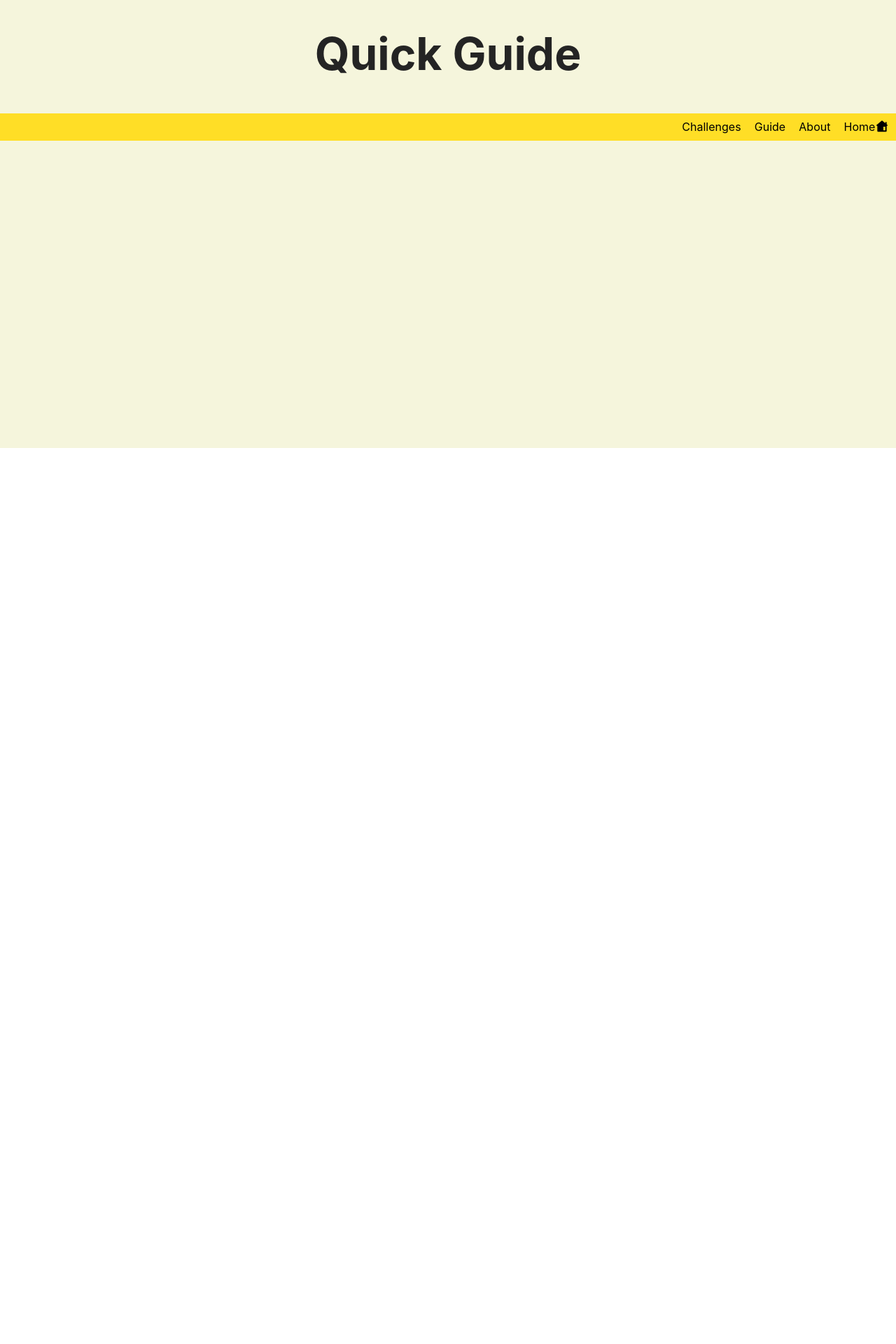
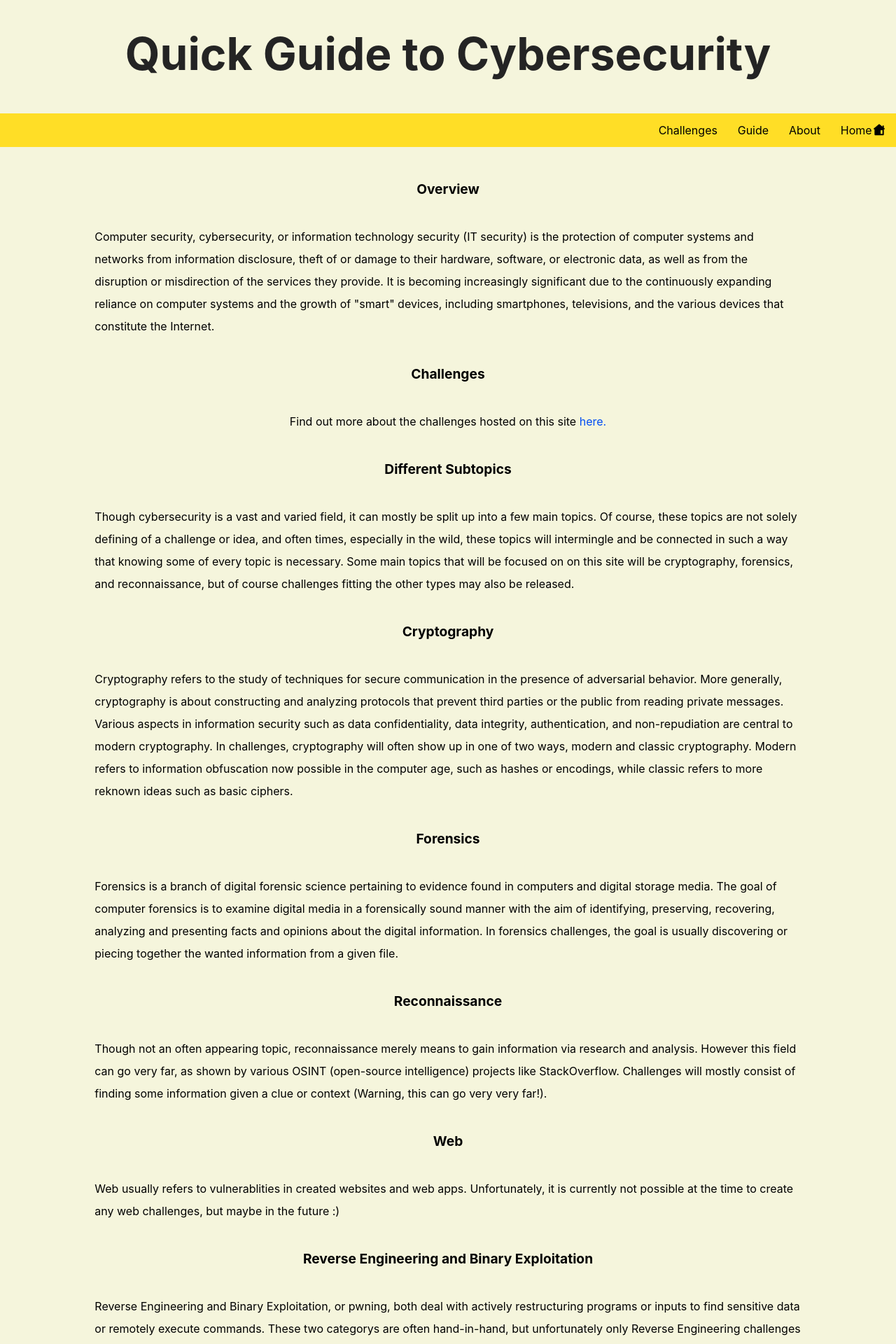
Before and after one commit to alexgeethob/cycow-weekly, a Next.js app: page /guide in a window 1280 px wide. Shown: the top 1920 px of the page at 70% size. Before the commit the page ends 800 px from the top, so only its background shows below. Built offline with nearby package versions, Linux system fonts and the light colour scheme.

Commit message:
main site complete, added first chal

```diff
--- a/pages/guide.js
+++ b/pages/guide.js
@@ -3,18 +3,18 @@ import Image from "next/image";
 import styles from "/styles/Home.module.css";
 import Link from "next/link";
 
-export default function About() {
+export default function Guide() {
   return (
     <div className={styles.container}>
       <Head>
-        <title>Guide</title>
+        <title>Quick Guide</title>
         <meta name="description" content="Not sponsored (yet)" />
-        <link rel="icon" href="/logo.ico" />
+        <link rel="icon" href="/o.ico" />
       </Head>
 
       <main className={styles.main}>
         <header>
-        <h1 className={styles.title}>Quick Guide</h1>
+          <h1 className={styles.title}>Quick Guide to Cybersecurity</h1>
         </header>
         <nav className={styles.nav}>
           <div className={styles.navList}>
@@ -30,12 +30,58 @@ export default function About() {
             <Link href="/guide">
               <a>Guide</a>
             </Link>
-            <Link href="/challeges/index">
+            <Link href="/challenges">
               <a>Challenges</a>
             </Link>
           </div>
         </nav>
-    </main>
+        <h2 className={styles.subtitle}>Overview</h2>
+        <p className={styles.body}>Computer security, cybersecurity, or information technology security
+         (IT security) is the protection of computer systems and networks from information disclosure,
+         theft of or damage to their hardware, software, or electronic data, as well as from the disruption
+          or misdirection of the services they provide. It is becoming increasingly significant due
+           to the continuously expanding reliance on computer systems and the growth of "smart" devices, including smartphones,
+             televisions, and the various devices that constitute the Internet.</p>
+        <h2 className={styles.subtitle}>Challenges</h2>
+        <p className={styles.body}>Find out more about the challenges hosted on this site{' '}<Link href="/challenges">
+              <a>here.</a>
+            </Link></p>
+        <h2 className={styles.subtitle}>Different Subtopics</h2>
+        <p className={styles.body}>Though cybersecurity is a vast and varied field, it can mostly be split up into
+        a few main topics. Of course, these topics are not solely defining of a challenge or idea, and often times, especially in
+        the wild, these topics will intermingle and be connected in such a way that knowing some of every topic is necessary.
+        Some main topics that will be focused on on this site will be cryptography, forensics, and reconnaissance, but of course challenges
+        fitting the other types may also be released.</p>
+        <h2 className={styles.subtitle}>Cryptography</h2>
+        <p className={styles.body}>Cryptography refers to the study of techniques for secure communication
+         in the presence of adversarial behavior. More generally, cryptography is about constructing and analyzing
+        protocols that prevent third parties or the public from reading private messages. Various aspects in information
+           security such as data confidentiality, data integrity, authentication, and non-repudiation are central to modern cryptography.
+           In challenges, cryptography will often show up in one of two ways, modern and classic cryptography. Modern refers to information
+           obfuscation now possible in the computer age, such as hashes or encodings, while classic refers to more reknown ideas such as basic ciphers. </p>
+        <h2 className={styles.subtitle}>Forensics</h2>
+        <p className={styles.body}>Forensics is a branch of digital forensic science pertaining to evidence found in computers
+         and digital storage media. The goal of computer forensics is to examine digital media in a forensically sound manner with
+        the aim of identifying, preserving, recovering, analyzing and presenting facts and opinions about the digital information.
+        In forensics challenges, the goal is usually discovering or piecing together the wanted information from a given file. </p>
+        <h2 className={styles.subtitle}>Reconnaissance</h2>
+        <p className={styles.body}>Though not an often appearing topic, reconnaissance merely means to gain information via research
+        and analysis. However this field can go very far, as shown by various OSINT (open-source intelligence) projects like StackOverflow.
+        Challenges will mostly consist of finding some information given a clue or context (Warning, this can go very very far!).</p>
+        <h2 className={styles.subtitle}>Web</h2>
+        <p className={styles.body}>Web usually refers to vulnerablities in created websites and web apps. Unfortunately, it is currently not
+        possible at the time to create any web challenges, but maybe in the future :)</p>
+        <h2 className={styles.subtitle}>Reverse Engineering and Binary Exploitation</h2>
+        <p className={styles.body}>Reverse Engineering and Binary Exploitation, or pwning, both deal with actively restructuring programs or inputs
+        to find sensitive data or remotely execute commands. These two categorys are often hand-in-hand, but unfortunately only Reverse Engineering
+        challenges can be posted at this time, as it is not possible to host a virtual box to run commands for Binary Exploitation</p>
+        <h2 className={styles.subtitle}>Other</h2>
+        <p className={styles.body}>Cybersecurity is still a very wide and vast field, and there are defintely more topics than those listed head,
+        such as networking. Many miscellaneous challenges will be listed under this category. </p>
+      </main>
+      <footer>
+        <a href="mailto:alexzhang05@gmail.com">Contact</a>
+      </footer>
     </div>
   );
-  }
+}
--- a/styles/Chal.module.css
+++ b/styles/Chal.module.css
@@ -38,37 +38,42 @@
     align-items: center;
   }
 
-  .title a {
-    color: #0070f3;
-    text-decoration: none;
+  .title {
+    margin: 3rem;
+    padding: 0.5rem;
+    line-height: 1.15;
+    color: black;
+    font-size: 4rem;
+    text-align: center;
+    border-radius: 3.5rem;
+    background-image: linear-gradient(135deg, #ee0909, #ec9421);
+    background-clip: text;
+    background-position: bottom left;
+    background-repeat: no-repeat;
+    background-size: 0% 100%;
+    transition: background-size 0.4s ease 0.3s, color 0.3s ease;
   }
 
-  .title a:hover {
-    text-decoration: underline;
+  .title:hover{
+    background-size: 100% 100%;
+    color: transparent;
   }
 
-  .title {
-    margin: 0;
-    line-height: 1.15;
-    font-size: 4rem;
-  }
-
-  .title,
-  .description {
+  .body{
+    max-width: 80ch;
+    margin: 0.5rem;
+    padding: 0.5rem;
+    line-height: 2rem;
     text-align: center;
-  }
-
-  .description {
-    margin: 4rem 0;
-    line-height: 1.5;
-    font-size: 1.5rem;
   }
 
   .code {
     background: #fafafa;
     border-radius: 5px;
     padding: 0.75rem;
+    margin: 0.75rem;
     font-size: 1.1rem;
+    max-width: 50ch;
     font-family: Menlo, Monaco, Lucida Console, Liberation Mono, DejaVu Sans Mono,
       Bitstream Vera Sans Mono, Courier New, monospace;
   }
--- a/styles/Home.module.css
+++ b/styles/Home.module.css
@@ -1,5 +1,5 @@
 .container{
-  background-color: beige;
+  min-height: 100vh;
 }
 .nav{
   background-color: rgb(255, 222, 38);
@@ -19,40 +19,13 @@
   border-radius: 0.2rem;
   display: flex;
   float: right;
-  margin: 0.2rem;
+  margin: 0.5rem;
   padding: 0.4rem;
   text-align: center;
 }
 
-.navList a:hover, .navList .navBtn:hover{
+.navList a:hover{
   background-color: rgb(212, 168, 23);
-}
-
-.navList .navBtn{
-  border-radius: 0.3rem;
-  border: none;
-  outline: none;
-  display: flex;
-  font-family: inherit;
-  float: right;
-  margin: 0.2rem;
-  padding: 0.4rem;
-  text-align: center;
-  background-color: inherit;
-  font-size: 16px;
-}
-
-.navList .navBtnContent{
-  display: none;
-  position: absolute;
-  background-color: #f9f9f9;
-  min-width: 160px;
-  box-shadow: 0px 8px 16px 0px rgba(0,0,0,0.2);
-  z-index: 1;
-}
-
-.navBtn:hover .navList .navBtnContent{
-  display: grid;
 }
 
 .main {
@@ -71,6 +44,7 @@
   font-size: 4rem;
 }
 
+
 .title{
   background-image: linear-gradient(35deg, #ff285d, #0b27a7);
   background-position: bottom;
@@ -79,6 +53,10 @@
   border-radius: 10px;
   color: #242424;
   transition: background-size 0.6s ease-in-out, color 0.5s ease;
+  opacity: 0;
+  transform: translateY(-60%);
+  animation: fadeIn 1.3s ease-in-out;
+  animation-fill-mode: forwards;
 }
 
 .title:hover{
@@ -91,10 +69,18 @@
   text-align: center;
 }
 
+@keyframes fadeIn {
+  to{
+    opacity: 1;
+    transform: translateY(0);
+  }
+}
+
 .subtitle{
-  margin: 2rem;
+  margin: 1.5rem;
   font-size: larger;
   font-weight: bold;
+  text-align: center;
 }
 
 .description {
@@ -104,7 +90,6 @@
 }
 
 .code {
-  background: #fafafa;
   border-radius: 5px;
   padding: 0.75rem;
   font-size: 1.1rem;
@@ -131,7 +116,8 @@
   border: 1px solid #eaeaea;
   border-radius: 10px;
   transition: all 0.6s ease;
-  max-width: 300px;
+  max-width: 320px;
+  min-height: 10rem;
 }
 
 .card:hover{
@@ -143,12 +129,12 @@
 
 .card h2 {
   margin: 1rem;
-  font-size: 1.5rem;
+  font-size: 2rem;
 }
 
 .card p {
   margin: 0;
-  font-size: 1.25rem;
+  font-size: 1.5rem;
   line-height: 1.5;
 }
 
@@ -183,4 +169,10 @@
 
 .body a{
   color: #004df3;
+
 }
+
+.important{
+  font-weight: bolder;
+  font-size: larger;
+}
--- a/styles/globals.css
+++ b/styles/globals.css
@@ -4,6 +4,7 @@ body {
   margin: 0;
   font-family: -apple-system, BlinkMacSystemFont, Segoe UI, Roboto, Oxygen,
     Ubuntu, Cantarell, Fira Sans, Droid Sans, Helvetica Neue, sans-serif;
+  background-color: beige;
 }
 
 footer{
```
Also changed, not shown: pages/about.js (+46 -21 lines), pages/challenges/chal1.js (+29 -35 lines), pages/challenges/index.js (+27 -6 lines), pages/index.js (+23 -10 lines), 2 other files (tests, documents, lock files or other folders).
